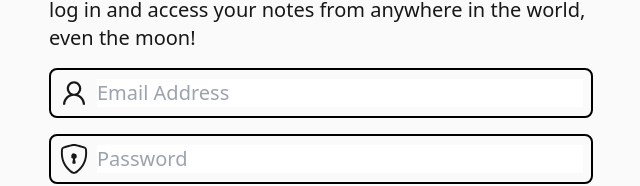
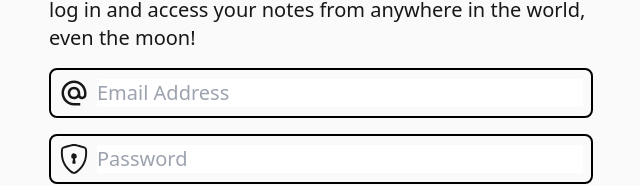
Before and after one commit to Numonu/neotask, a Next.js app: page /login in a window 1280 px wide. Shown: the part 346-532 px from the top of the page, without its empty margins (319-959 px from the left). Built offline with nearby package versions, Linux system fonts and the light colour scheme.

Commit message:
he remplazado el icono del campo email en el componente loginForm

```diff
--- a/src/components/molecules/LoginForm.jsx
+++ b/src/components/molecules/LoginForm.jsx
@@ -1,4 +1,4 @@
-import { AiOutlineUser , AiOutlineMail} from "react-icons/ai";
+import { MdAlternateEmail } from "react-icons/md";
 import { BsShieldLock, BsGoogle } from "react-icons/bs";
 import { MdOutlineMail } from "react-icons/md";
 import Button from "../atoms/Button";
@@ -10,7 +10,7 @@ export default function LoginForm() {
 			<form className="flex flex-col gap-4">
 				<Input
 					placeholder="email address"
-					icon={<AiOutlineUser />}
+					icon={<MdAlternateEmail />}
 					required
 				/>
 				<Input
```
